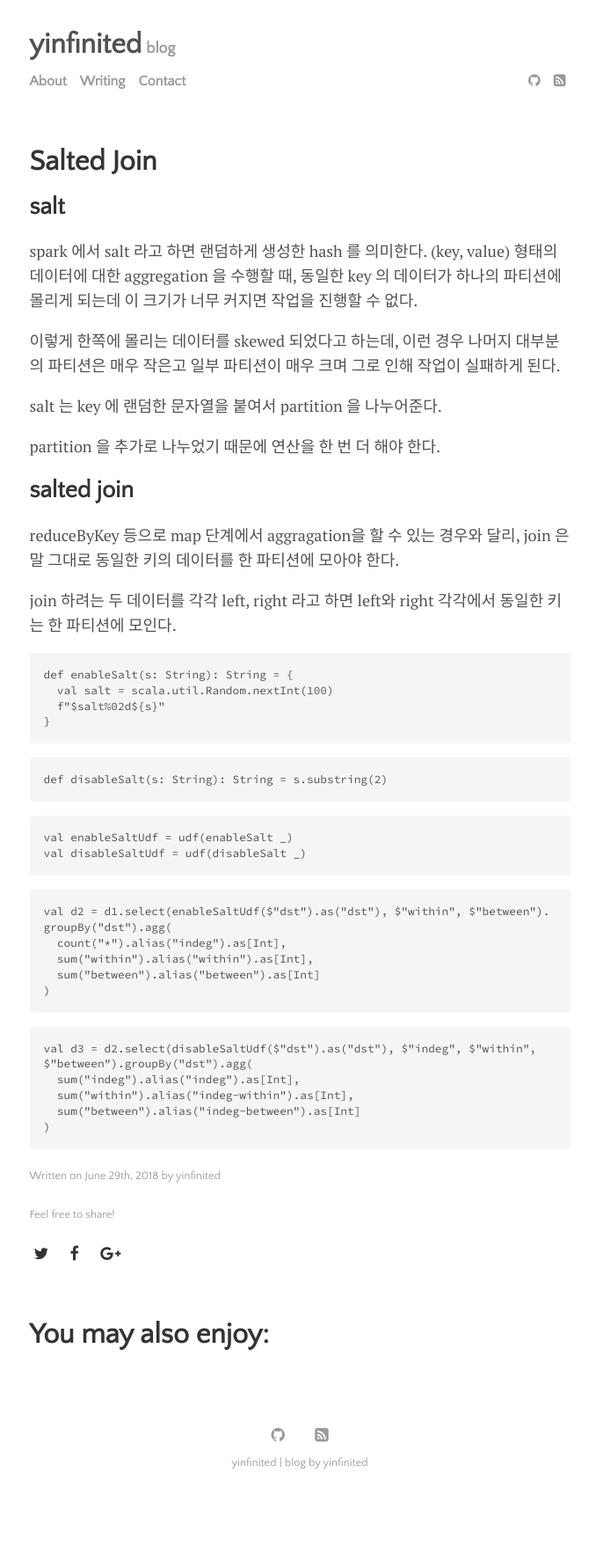
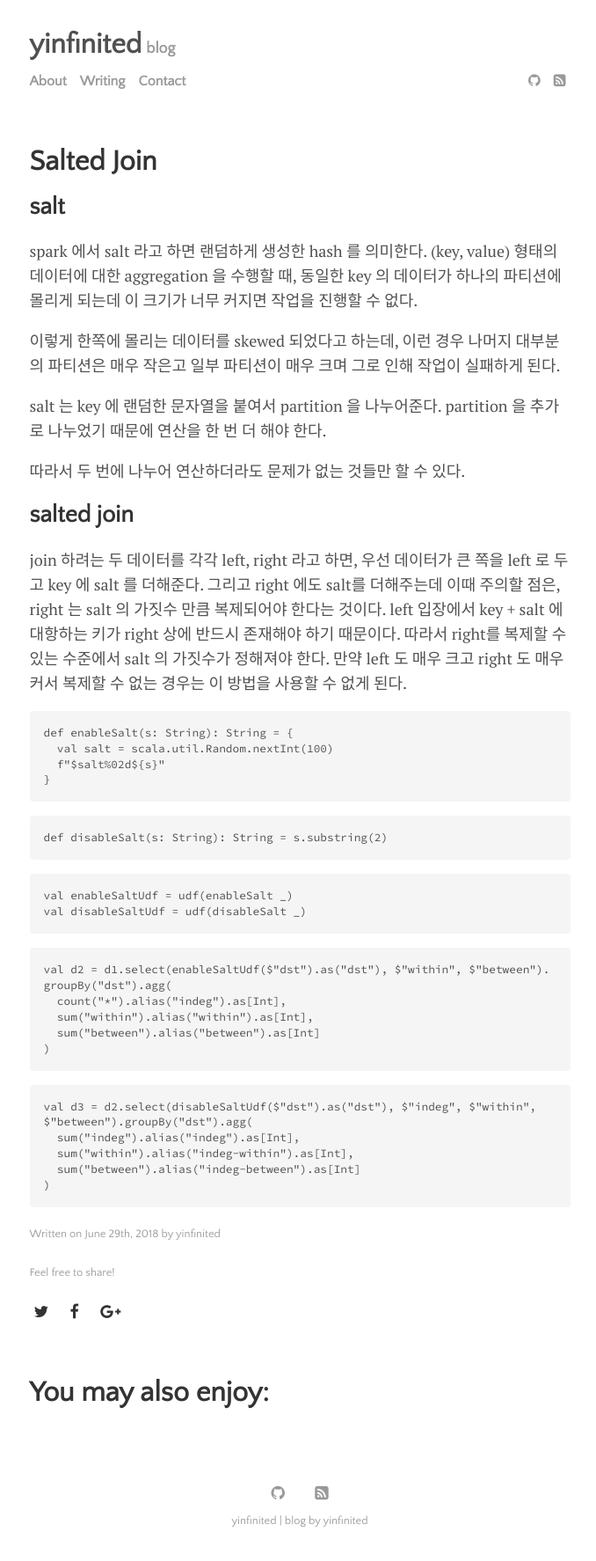
Before and after one commit to yinfinited/yinfinited.github.io, a Jekyll site: the page built from _posts/2018-06-29-spark-join-with-salt.md, in a window 1280 px wide. Shown: the whole page at 88% size, without its empty margins (299-977 px from the left). Built offline with Jekyll 4.4.1, drawn with Linux system fonts in a browser that asks for light colours; before the commit the page ends 1708 px from its top, so only the background shows below that.

Commit message:
Update 2018-06-29-spark-join-with-salt.md

```diff
--- a/_posts/2018-06-29-spark-join-with-salt.md
+++ b/_posts/2018-06-29-spark-join-with-salt.md
@@ -13,15 +13,15 @@ spark 에서 salt 라고 하면 랜덤하게 생성한 hash 를 의미한다. (k
 
 이렇게 한쪽에 몰리는 데이터를 skewed 되었다고 하는데, 이런 경우 나머지 대부분의 파티션은 매우 작은고 일부 파티션이 매우 크며 그로 인해 작업이 실패하게 된다.
 
-salt 는 key 에 랜덤한 문자열을 붙여서 partition 을 나누어준다.
+salt 는 key 에 랜덤한 문자열을 붙여서 partition 을 나누어준다. partition 을 추가로 나누었기 때문에 연산을 한 번 더 해야 한다.
 
-partition 을 추가로 나누었기 때문에 연산을 한 번 더 해야 한다.
+따라서 두 번에 나누어 연산하더라도 문제가 없는 것들만 할 수 있다.
 
 ## salted join
 
-reduceByKey 등으로 map 단계에서 aggragation을 할 수 있는 경우와 달리, join 은 말 그대로 동일한 키의 데이터를 한 파티션에 모아야 한다.
+join 하려는 두 데이터를 각각 left, right 라고 하면, 우선 데이터가 큰 쪽을 left 로 두고 key 에 salt 를 더해준다. 그리고 right 에도 salt를 더해주는데 이때 주의할 점은, right 는 salt 의 가짓수 만큼 복제되어야 한다는 것이다. left 입장에서 key + salt 에 대항하는 키가 right 상에 반드시 존재해야 하기 때문이다. 따라서 right를 복제할 수 있는 수준에서 salt 의 가짓수가 정해져야 한다. 만약 left 도 매우 크고 right 도 매우 커서 복제할 수 없는 경우는 이 방법을 사용할 수 없게 된다.
 
-join 하려는 두 데이터를 각각 left, right 라고 하면 left와 right 각각에서 동일한 키는 한 파티션에 모인다.
+
 
 
 
```
